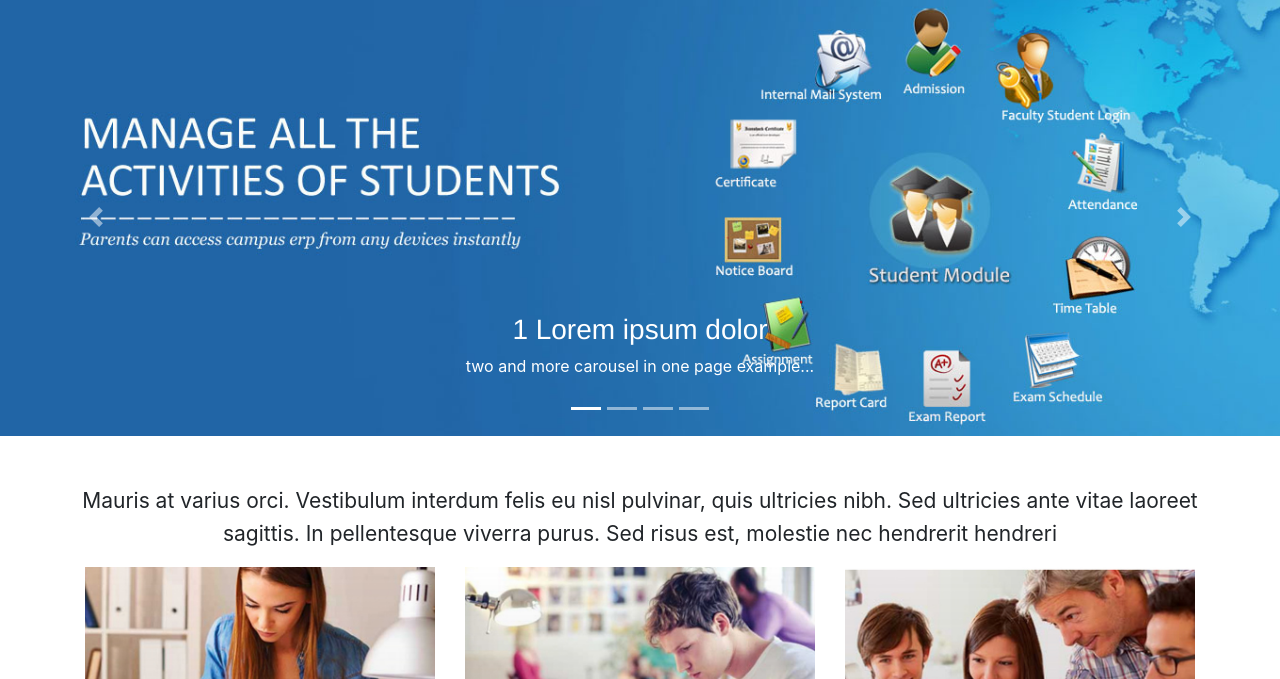
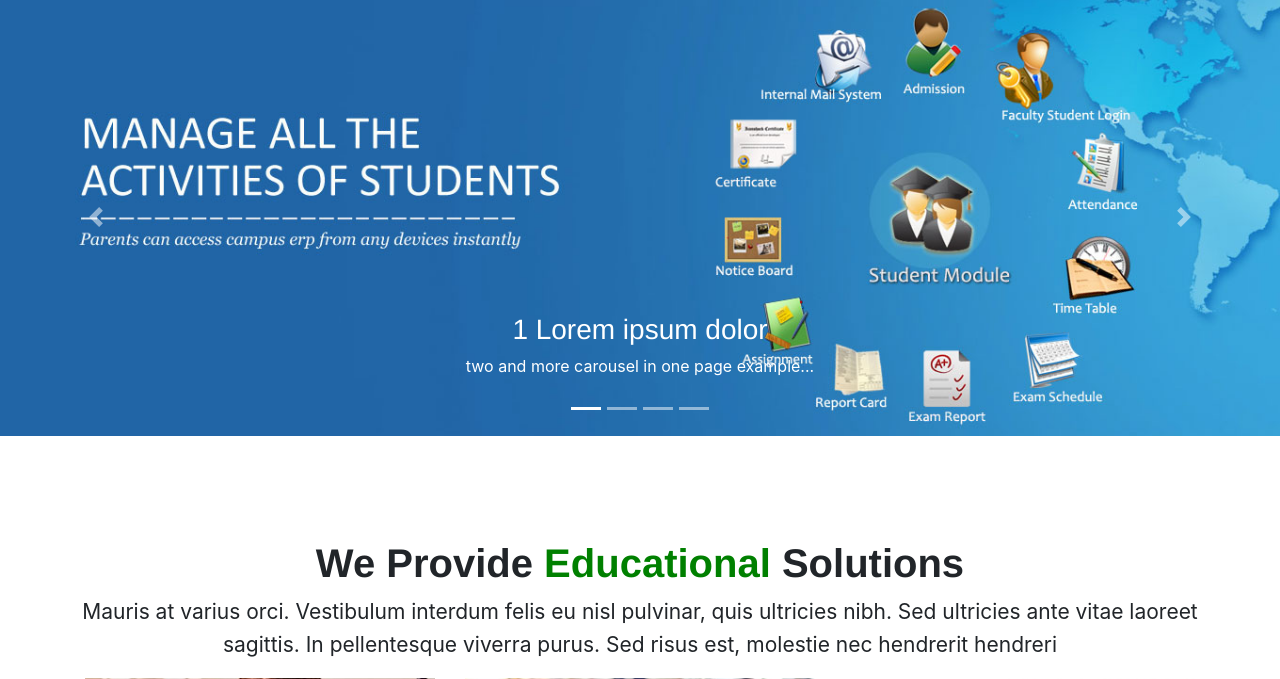
Before and after one commit to sirajhassni/School-M, a PHP site: page / in a window 1280 px wide. Shown: the part 121-800 px from the top of the page. Run offline with PHP 8.4, Linux system fonts and the light colour scheme; some libraries are stand-ins or nearby versions.

Commit message:
set heading raees work

```diff
--- a/index.php
+++ b/index.php
@@ -69,7 +69,9 @@ include_once 'includes/navbar.php';
 <div class="our-features-section">
 
   <div class="Main-Container">
-
+    <div class="heading">
+      <h1>We Provide <span>Educational</span> Solutions</h1>
+    </div>
     <div class="Pragraf">
       <p>Mauris at varius orci. Vestibulum interdum felis eu nisl pulvinar, quis ultricies nibh. Sed ultricies ante
         vitae laoreet sagittis. In pellentesque viverra purus. Sed risus est, molestie nec hendrerit hendreri</p>
```
